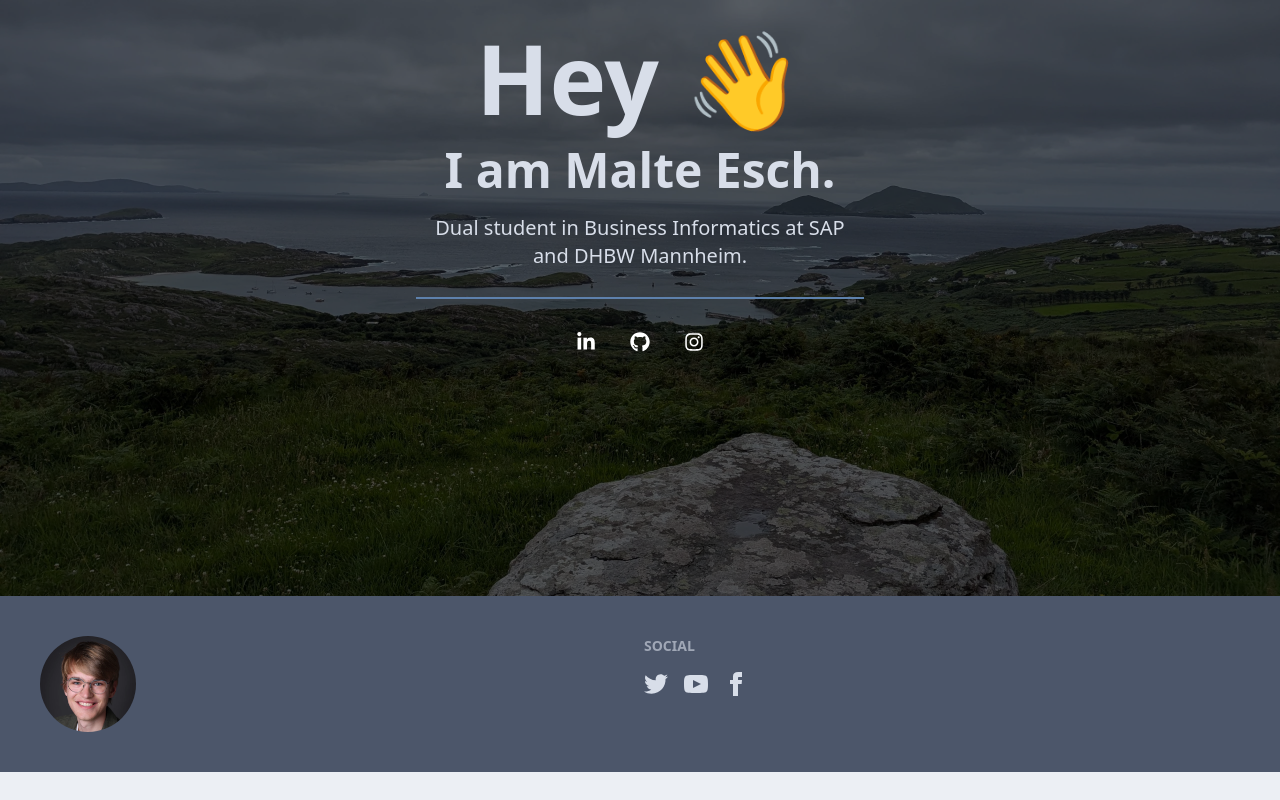
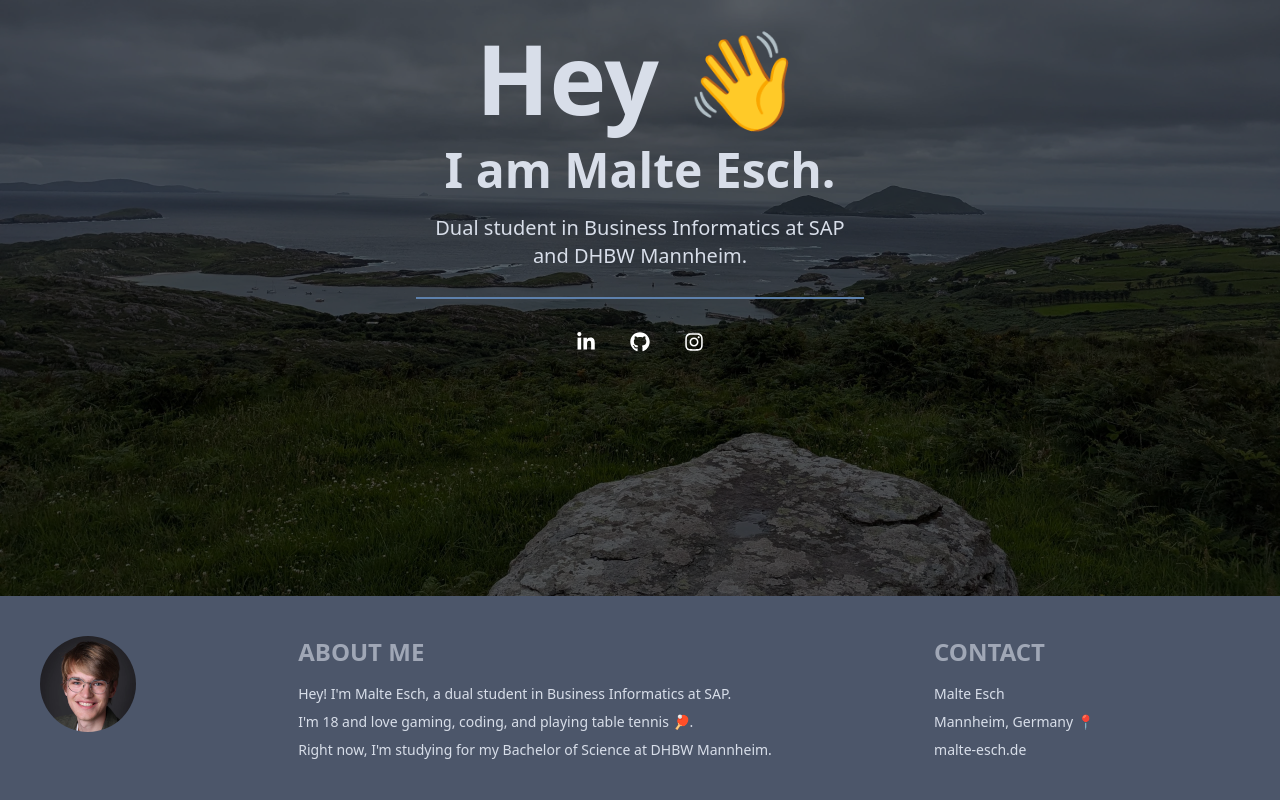
Before and after one commit to MaeschDEV/malte-esch-website, a Next.js app: page / in a window 1280 px wide. Shown: the part 268-1068 px from the top of the page. Before the commit the page ends 1040 px from the top, so only its background shows below. Built offline with nearby package versions, Linux system fonts and the light colour scheme.

Commit message:
Added the text of the about section

```diff
--- a/app/components/about.tsx
+++ b/app/components/about.tsx
@@ -1,3 +1,4 @@
+import Link from "next/link";
 import React from "react";
 
 const about = () => {
@@ -11,42 +12,20 @@ const about = () => {
         </div>
       </aside>
       <nav>
-        <h6 className="footer-title">Social</h6>
-        <div className="grid grid-flow-col gap-4">
-          <a>
-            <svg
-              xmlns="http://www.w3.org/2000/svg"
-              width="24"
-              height="24"
-              viewBox="0 0 24 24"
-              className="fill-current"
-            >
-              <path d="M24 4.557c-.883.392-1.832.656-2.828.775 1.017-.609 1.798-1.574 2.165-2.724-.951.564-2.005.974-3.127 1.195-.897-.957-2.178-1.555-3.594-1.555-3.179 0-5.515 2.966-4.797 6.045-4.091-.205-7.719-2.165-10.148-5.144-1.29 2.213-.669 5.108 1.523 6.574-.806-.026-1.566-.247-2.229-.616-.054 2.281 1.581 4.415 3.949 4.89-.693.188-1.452.232-2.224.084.626 1.956 2.444 3.379 4.6 3.419-2.07 1.623-4.678 2.348-7.29 2.04 2.179 1.397 4.768 2.212 7.548 2.212 9.142 0 14.307-7.721 13.995-14.646.962-.695 1.797-1.562 2.457-2.549z"></path>
-            </svg>
-          </a>
-          <a>
-            <svg
-              xmlns="http://www.w3.org/2000/svg"
-              width="24"
-              height="24"
-              viewBox="0 0 24 24"
-              className="fill-current"
-            >
-              <path d="M19.615 3.184c-3.604-.246-11.631-.245-15.23 0-3.897.266-4.356 2.62-4.385 8.816.029 6.185.484 8.549 4.385 8.816 3.6.245 11.626.246 15.23 0 3.897-.266 4.356-2.62 4.385-8.816-.029-6.185-.484-8.549-4.385-8.816zm-10.615 12.816v-8l8 3.993-8 4.007z"></path>
-            </svg>
-          </a>
-          <a>
-            <svg
-              xmlns="http://www.w3.org/2000/svg"
-              width="24"
-              height="24"
-              viewBox="0 0 24 24"
-              className="fill-current"
-            >
-              <path d="M9 8h-3v4h3v12h5v-12h3.642l.358-4h-4v-1.667c0-.955.192-1.333 1.115-1.333h2.885v-5h-3.808c-3.596 0-5.192 1.583-5.192 4.615v3.385z"></path>
-            </svg>
-          </a>
-        </div>
+        <h6 className="footer-title text-2xl">About Me</h6>
+        <p>
+          Hey! I'm Malte Esch, a dual student in Business Informatics at SAP.
+        </p>
+        <p>I'm 18 and love gaming, coding, and playing table tennis 🏓.</p>
+        <p>
+          Right now, I'm studying for my Bachelor of Science at DHBW Mannheim.
+        </p>
+      </nav>
+      <nav>
+        <h6 className="footer-title text-2xl">Contact</h6>
+        <p>Malte Esch</p>
+        <p>Mannheim, Germany 📍</p>
+        <p>malte-esch.de</p>
       </nav>
     </footer>
   );
```
